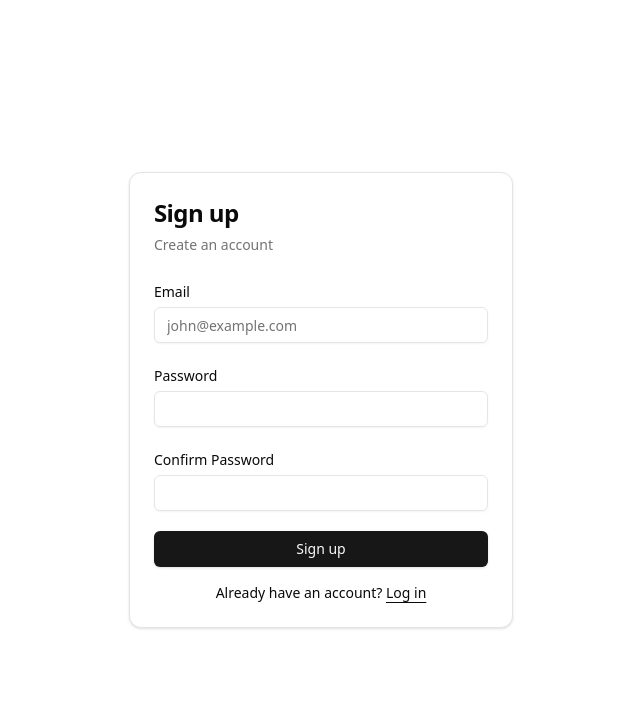
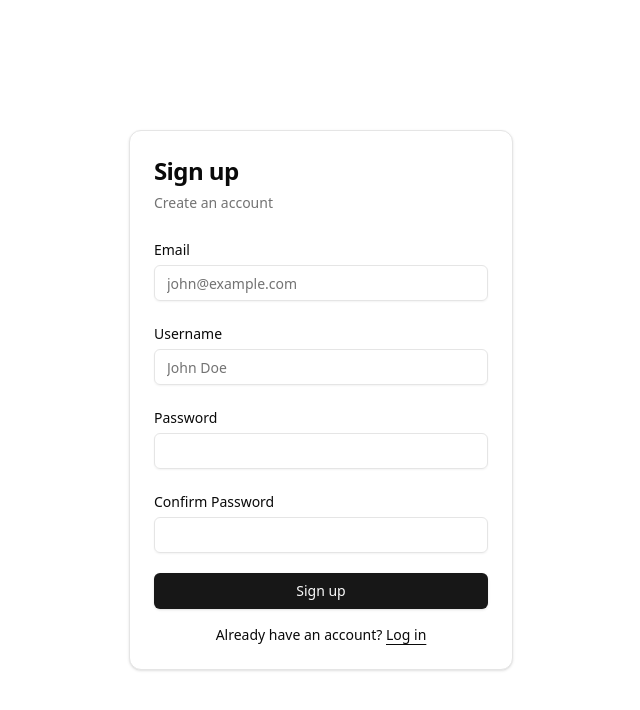
Before and after one commit to LaalithaIndrajith/node_react, a React (Vite) app in the folder client/react_vite/: page /register in a window 1280 px wide. Shown: the top 710 px of the page, without its empty margins (319-959 px from the left). Built offline with nearby package versions, Linux system fonts and the light colour scheme; no server answers.

Commit message:
feat(frontend): Add username input field for the Sign up form

```diff
--- a/client/react_vite/src/pages/register.tsx
+++ b/client/react_vite/src/pages/register.tsx
@@ -14,6 +14,7 @@ import {useState} from "react";
 
 const registerFormSchema = z.object({
     email: z.string().email({message: "Please enter a valid email"}),
+    username: z.string().min(1,{message: "Please enter a username"}),
     password: z.string().min(1, { message: 'Password is Required' }),
     confirmPassword: z
         .string()
@@ -42,6 +43,7 @@ export function RegisterPage(){
         resolver: zodResolver(registerFormSchema),
         defaultValues: {
             email: "",
+            username: "",
             password: "",
             confirmPassword: "",
         },
@@ -53,7 +55,7 @@ export function RegisterPage(){
         try{
             const userDetails = await axios.post(`${BACKEND_URL}/auth/register`,{
                     email: values.email,
-                    username: values.email,
+                    username: values.username,
                     password: values.password,
 
                 }, {
@@ -125,6 +127,21 @@ export function RegisterPage(){
                                         <div className="grid gap-2">
                                             <FormField
                                                 control={form.control}
+                                                name="username"
+                                                render={({ field }) => (
+                                                    <FormItem>
+                                                        <FormLabel>Username</FormLabel>
+                                                        <FormControl>
+                                                            <Input style={{marginTop:4}} placeholder="John Doe" {...field} />
+                                                        </FormControl>
+                                                        <FormMessage />
+                                                    </FormItem>
+                                                )}
+                                            />
+                                        </div>
+                                        <div className="grid gap-2">
+                                            <FormField
+                                                control={form.control}
                                                 name="password"
                                                 render={({ field }) => (
                                                     <FormItem>
```
